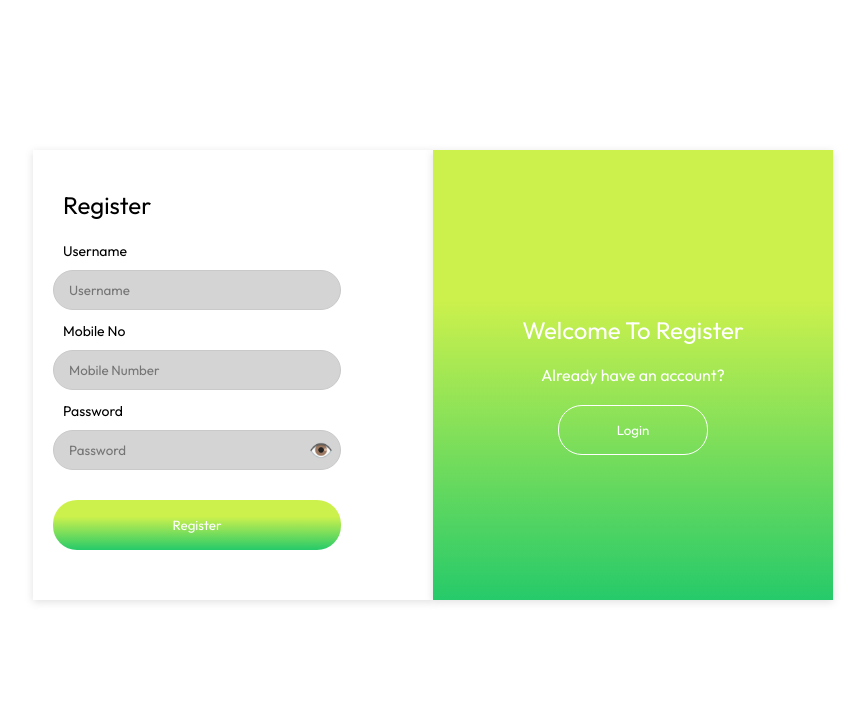
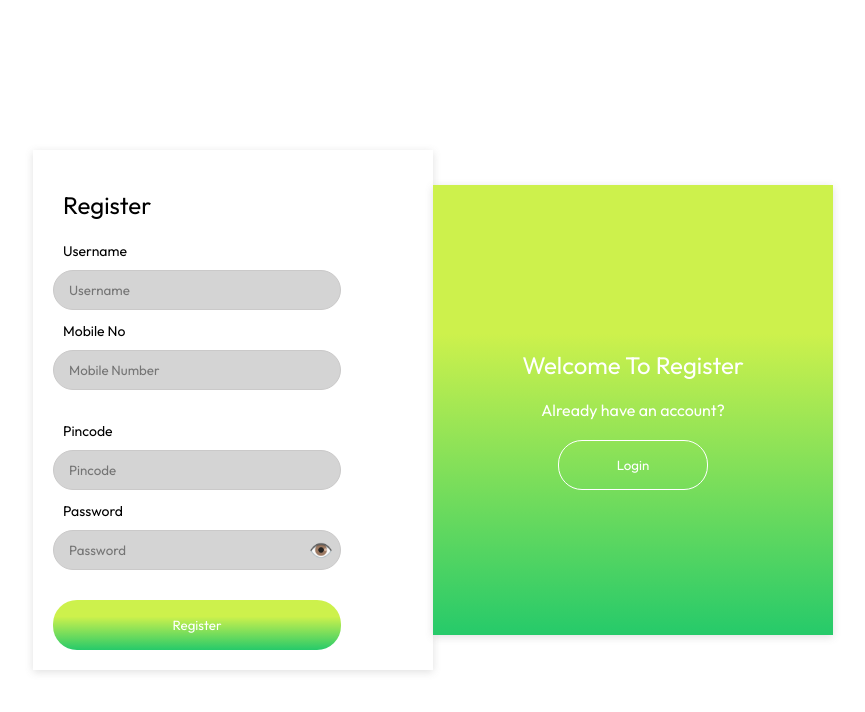
Before and after one commit to dagger983/pahruli, a React (Vite) app: page /register in a window 1280 px wide. Shown: the top 712 px of the page, without its empty margins (207-1072 px from the left). Built offline with nearby package versions, Linux system fonts and the light colour scheme.

Commit message:
first commit

```diff
--- a/index.html
+++ b/index.html
@@ -2,7 +2,7 @@
 <html lang="en">
   <head>
     <meta charset="UTF-8" />
-    <link rel="icon" type="image/svg+xml" href="/vite.svg" />
+    <link rel="icon" type="image/svg+xml" href="/Pahruli_Logo.png" />
     <meta name="viewport" content="width=device-width, initial-scale=1.0" />
     <title>Pahruli-Bowler of Elixer</title>
   </head>
--- a/src/components/Login&Register/Login.css
+++ b/src/components/Login&Register/Login.css
@@ -45,7 +45,7 @@
     background: white;
     color: black;
     padding: 20px;
-    height: 450px;
+height:100%;
     box-shadow: rgba(99, 99, 99, 0.2) 0px 2px 8px 0px;
     width: 400px;
   }
--- a/src/components/Login&Register/Login.jsx
+++ b/src/components/Login&Register/Login.jsx
@@ -63,11 +63,9 @@ const Login = () => {
   const handleLogin = (e) => {
     e.preventDefault();
 
-    // Validate fields
     validateMobile();
     validatePassword();
 
-    // Check if there are no errors
     if (!errors.mobile && !errors.password) {
       const storedUser = JSON.parse(localStorage.getItem("user"));
 
--- a/src/components/Login&Register/Register.jsx
+++ b/src/components/Login&Register/Register.jsx
@@ -1,5 +1,5 @@
 import React, { useState } from "react";
-import "./Login.css"; // Reusing the same CSS file as Login
+import "./Login.css";
 import { Link, useNavigate } from "react-router-dom";
 
 const Register = () => {
@@ -7,103 +7,67 @@ const Register = () => {
   const [username, setUsername] = useState("");
   const [mobile, setMobile] = useState("");
   const [password, setPassword] = useState("");
-  const [errors, setErrors] = useState({ username: "", mobile: "", password: "" });
+  const [pincode, setPincode] = useState("");
+  const [errors, setErrors] = useState({
+    username: "",
+    mobile: "",
+    password: "",
+    pincode: ""
+  });
 
-  const navigate = useNavigate(); // Use useNavigate to programmatically navigate
+  const navigate = useNavigate();
 
   const togglePasswordVisibility = () => {
     setShowPassword((prevState) => !prevState);
   };
 
-  const validateUsername = () => {
-    if (username.trim() === "") {
-      setErrors((prevState) => ({
-        ...prevState,
-        username: "Username is required",
-      }));
+  const validateFields = () => {
+    let isValid = true;
+    const newErrors = {};
+
+    if (!username.trim()) {
+      newErrors.username = "Username is required";
+      isValid = false;
     } else if (username.length < 3) {
-      setErrors((prevState) => ({
-        ...prevState,
-        username: "Username must be at least 3 characters",
-      }));
-    } else {
-      setErrors((prevState) => ({
-        ...prevState,
-        username: "",
-      }));
+      newErrors.username = "Username must be at least 3 characters";
+      isValid = false;
     }
-  };
 
-  const validateMobile = () => {
-    if (mobile.trim() === "") {
-      setErrors((prevState) => ({
-        ...prevState,
-        mobile: "Mobile number is required",
-      }));
+    if (!mobile.trim()) {
+      newErrors.mobile = "Mobile number is required";
+      isValid = false;
     } else if (!/^\d{10}$/.test(mobile)) {
-      setErrors((prevState) => ({
-        ...prevState,
-        mobile: "Mobile number must be 10 digits",
-      }));
-    } else {
-      setErrors((prevState) => ({
-        ...prevState,
-        mobile: "",
-      }));
+      newErrors.mobile = "Mobile number must be 10 digits";
+      isValid = false;
     }
-  };
 
-  const validatePassword = () => {
-    if (password.trim() === "") {
-      setErrors((prevState) => ({
-        ...prevState,
-        password: "Password is required",
-      }));
+    if (!password.trim()) {
+      newErrors.password = "Password is required";
+      isValid = false;
     } else if (password.length < 6) {
-      setErrors((prevState) => ({
-        ...prevState,
-        password: "Password must be at least 6 characters",
-      }));
-    } else {
-      setErrors((prevState) => ({
-        ...prevState,
-        password: "",
-      }));
+      newErrors.password = "Password must be at least 6 characters";
+      isValid = false;
     }
-  };
 
-  const handleUsernameChange = (e) => {
-    setUsername(e.target.value);
-  };
+    if (!pincode.trim()) {
+      newErrors.pincode = "Pincode is required";
+      isValid = false;
+    } else if (!/^\d{6}$/.test(pincode)) {
+      newErrors.pincode = "Pincode must be 6 digits";
+      isValid = false;
+    }
 
-  const handleMobileChange = (e) => {
-    setMobile(e.target.value);
-  };
-
-  const handlePasswordChange = (e) => {
-    setPassword(e.target.value);
+    setErrors(newErrors);
+    return isValid;
   };
 
   const handleRegister = (e) => {
     e.preventDefault();
 
-    // Validate fields
-    validateUsername();
-    validateMobile();
-    validatePassword();
-
-    // Check if there are no errors
-    if (!errors.username && !errors.mobile && !errors.password) {
-      // Store user data in localStorage
-      const userData = {
-        username,
-        mobile,
-        password,
-      };
-
+    if (validateFields()) {
+      const userData = { username, mobile, password, pincode };
       localStorage.setItem("user", JSON.stringify(userData));
 
-      // Show an alert and then redirect
       alert("Registration successful! Redirecting to login...");
       navigate("/login");
     }
@@ -120,53 +84,60 @@ const Register = () => {
       </div>
       <div className="welcome-section2">
         <h2>Register</h2>
-        <div style={{marginTop:"20px"}}>
+        <div style={{ marginTop: "20px" }}>
           <label className="login-label" htmlFor="username">
             Username
-          </label>
-          <br />
+          </label> <br />
           <input
             type="text"
             name="username"
             placeholder="Username"
             value={username}
-            onChange={handleUsernameChange}
-            onBlur={validateUsername}
+            onChange={(e) => setUsername(e.target.value)}
+            onBlur={() => validateFields()}
             required
           />
-          {errors.username && (
-            <div className="error">{errors.username}</div>
-          )}
+          {errors.username && <div className="error">{errors.username}</div>}
           <br />
           <label className="login-label" htmlFor="mobile">
             Mobile No
-          </label>
-          <br />
+          </label> <br />
           <input
             type="text"
             name="mobile"
             placeholder="Mobile Number"
             value={mobile}
-            onChange={handleMobileChange}
-            onBlur={validateMobile}
+            onChange={(e) => setMobile(e.target.value)}
+            onBlur={() => validateFields()}
+            required
+          /> <br />
+          {errors.mobile && <div className="error">{errors.mobile}</div>}
+          <br />
+          <label className="login-label" htmlFor="pincode">
+            Pincode
+          </label> <br />
+          <input
+            type="text"
+            name="pincode"
+            placeholder="Pincode"
+            value={pincode}
+            onChange={(e) => setPincode(e.target.value)}
+            onBlur={() => validateFields()}
             required
           />
-          {errors.mobile && (
-            <div className="error">{errors.mobile}</div>
-          )}
+          {errors.pincode && <div className="error">{errors.pincode}</div>}
           <br />
           <label className="login-label" htmlFor="password">
             Password
           </label>
-          <br />
           <div className="password-container">
             <input
               type={showPassword ? "text" : "password"}
               name="password"
               placeholder="Password"
               value={password}
-              onChange={handlePasswordChange}
-              onBlur={validatePassword}
+              onChange={(e) => setPassword(e.target.value)}
+              onBlur={() => validateFields()}
               required
             />
             <button
@@ -177,13 +148,9 @@ const Register = () => {
               {showPassword ? "🙈" : "👁️"}
             </button>
           </div>
-          {errors.password && (
-            <div className="error">{errors.password}</div>
-          )}
-          <br />
-        </div>
-        <div>
-          <button className="LoginBtn" onClick={handleRegister}>
+          {errors.password && <div className="error">{errors.password}</div>}
+
+          <button className="LoginBtn" onClick={handleRegister} disabled={!username || !mobile || !password || !pincode}>
             Register
           </button>
         </div>
--- a/src/components/ProductPage/ShopProductView.css
+++ b/src/components/ProductPage/ShopProductView.css
@@ -70,7 +70,7 @@
 .similar-product-card {
 
   margin: 30px;
-  height: 100%;
+  height: 350px;
   width: 300px;
   padding: 30px;
   border: 1px solid black;
```
Also changed, not shown: public/products.json (+13 -24 lines), src/components/ProductPage/ShopProductView.jsx (+87 -31 lines).
